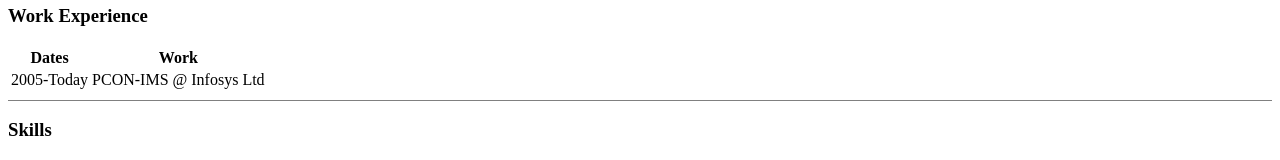
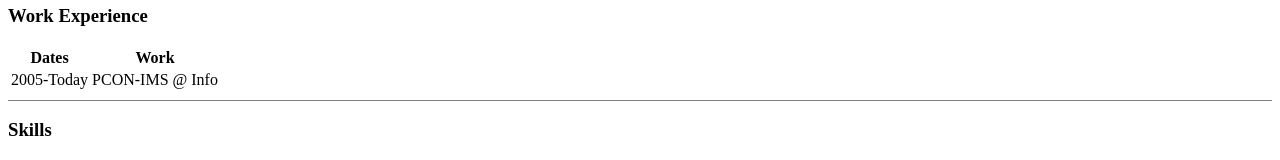
Before and after one commit to dspandhare/cv, a plain HTML site: page html/index.html in a window 1280 px wide. Shown: the part 432-592 px from the top of the page. Drawn offline with Linux system fonts and the light colour scheme.

Commit message:
Update index.html

```diff
--- a/html/index.html
+++ b/html/index.html
@@ -44,7 +44,7 @@
     </ol>
     <hr size="1" noshade="">
     <h3> Work Experience </h3>
-    <!--<p> 2005-Today- Principal Architect - Infrastructure Management Services @ Infosys Ltd</p> -->
+    <!--<p> 2005-Today- Principal Architect - Infrastructure Management Services @ Info </p> -->
 
     <table>
         <thead>
@@ -56,7 +56,7 @@
         <tbody>
             <tr>
                 <td>2005-Today</td>
-                <td>PCON-IMS @ Infosys Ltd</td>
+                <td>PCON-IMS @ Info </td>
             </tr>
         </tbody>
         <tfoot>
```
